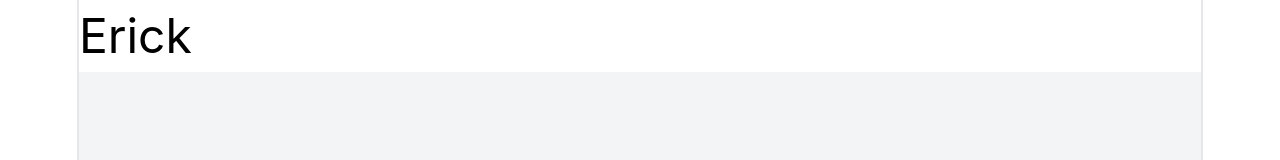
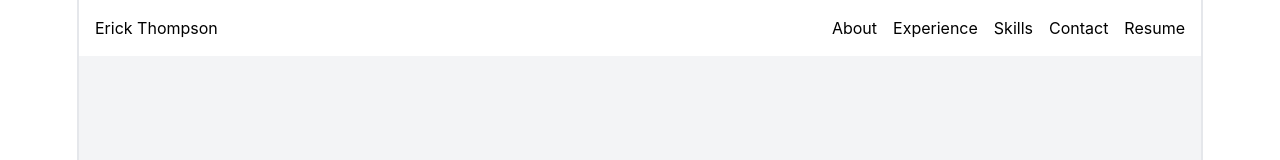
Before and after one commit to EJT21/personal-website, a React (Vite) app in the folder personal-website/: page / in a window 1280 px wide. Shown: the top 160 px of the page. Built offline with nearby package versions, Linux system fonts and the light colour scheme.

Commit message:
Create navbar with section links
Replaces the placeholder heading with a functional navigation bar for the site. The new navbar includes links to the main sections and a Resume link for quick access from the landing page.

```diff
--- a/personal-website/src/components/Navbar.tsx
+++ b/personal-website/src/components/Navbar.tsx
@@ -1,6 +1,16 @@
 function Navbar() {
     return (
-        <h1>Erick</h1>
+        <nav className="flex justify-between p-4">
+            <a href="#home">Erick Thompson</a>
+
+            <div className="flex gap-4">
+                <a href="#about">About</a>
+                <a href="#experience">Experience</a>
+                <a href="#skills">Skills</a>
+                <a href="#contact">Contact</a>
+                <a href="/resume.pdf">Resume</a>
+            </div>
+        </nav>
     );
 }
 export default Navbar;
```
